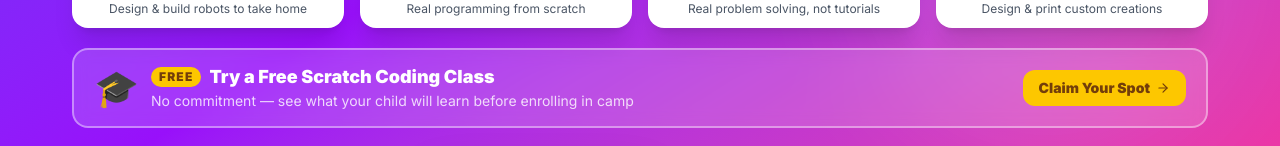
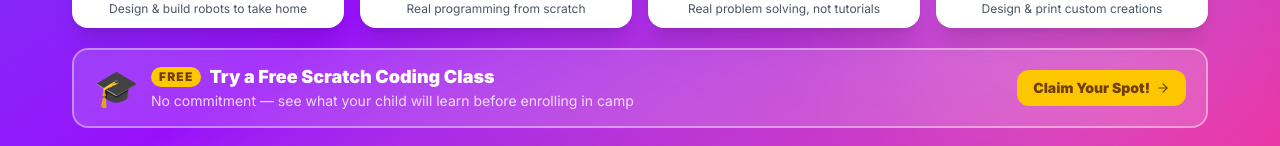
Before and after one commit to jfalconi-cavallini/metaminds_website, a Next.js app: page / in a window 1280 px wide. Shown: the part 567-713 px from the top of the page. Built offline with nearby package versions, Linux system fonts and the light colour scheme.

Commit message:
updated hero section

```diff
--- a/components/Hero.tsx
+++ b/components/Hero.tsx
@@ -185,7 +185,7 @@
 
                             {/* Right: CTA pill */}
                             <div className="flex-shrink-0 bg-yellow-400 text-yellow-900 font-black text-xs sm:text-sm px-4 py-2 rounded-xl group-hover:bg-yellow-300 transition-colors flex items-center gap-1.5 whitespace-nowrap">
-                                Claim Your Spot
+                                Claim Your Spot!
                                 <ArrowRight className="w-3.5 h-3.5 group-hover:translate-x-1 transition-transform" />
                             </div>
                         </a>
```
Also changed, not shown: 1 other file (tests, documents, lock files or other folders).
